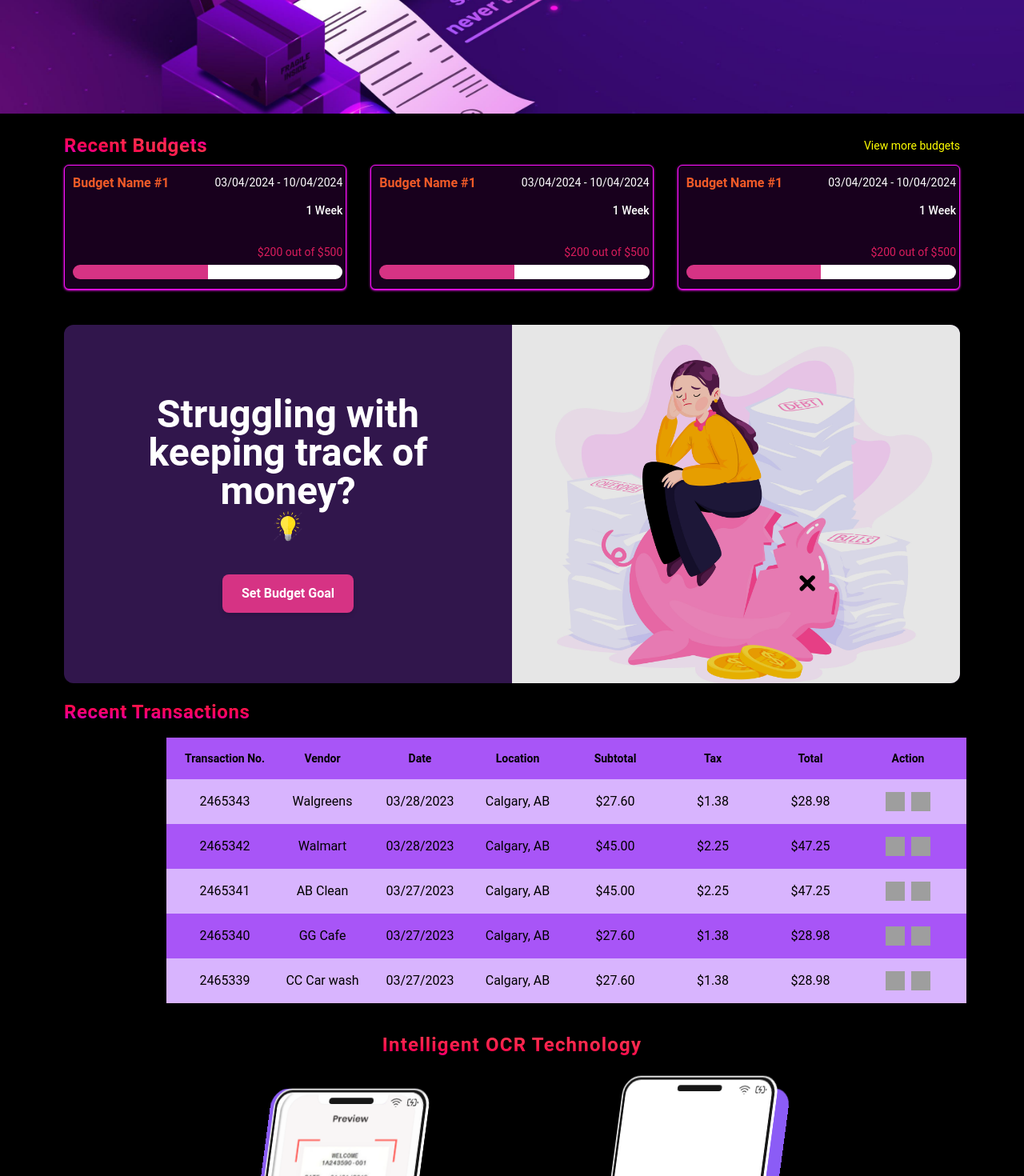
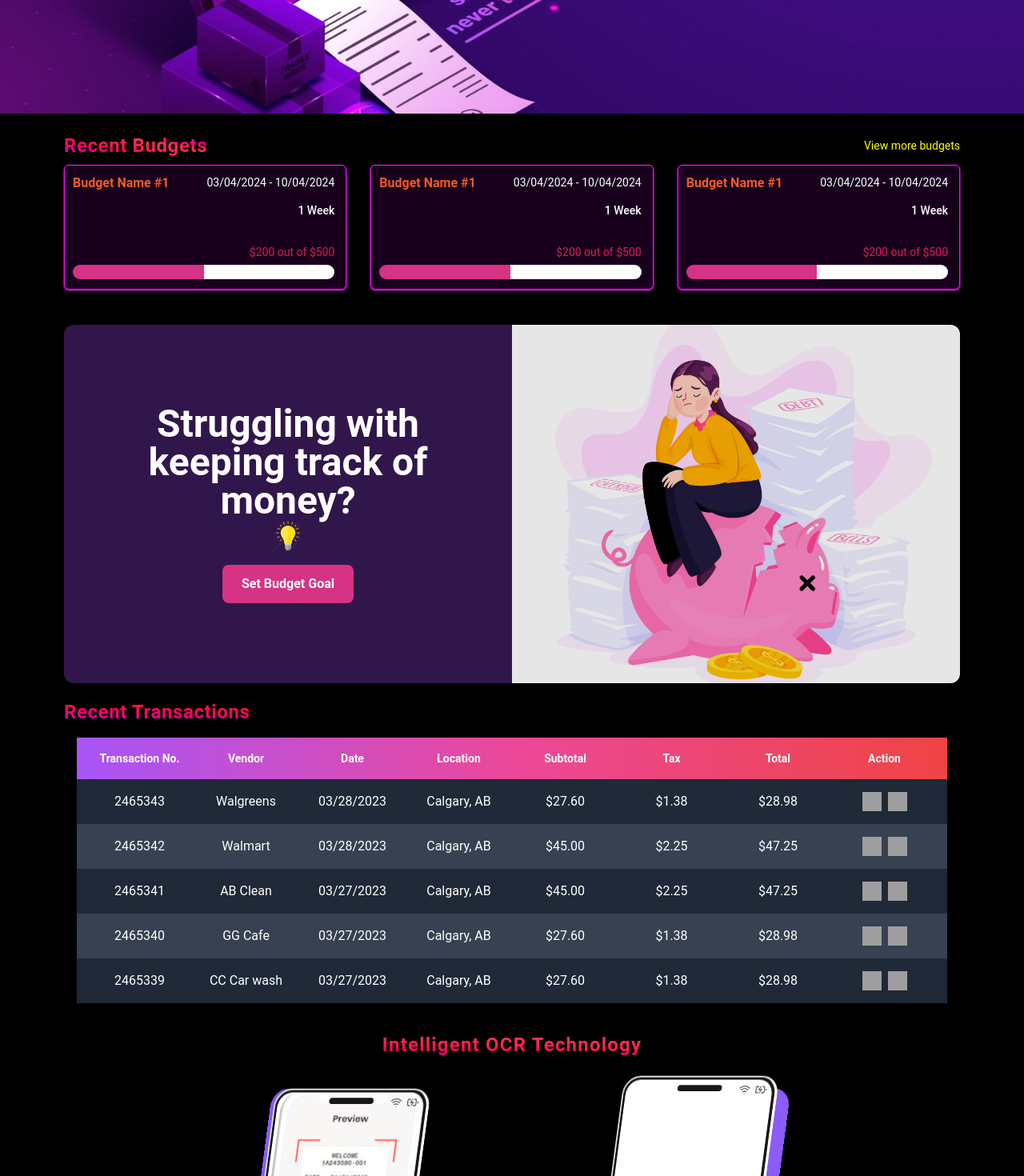
Before and after one commit to Danny2705/budget-application, a React (Create React App) app: page / in a window 1280 px wide. Shown: the part 524-1994 px from the top of the page at 80% size. Built offline with nearby package versions, Linux system fonts and the light colour scheme; no server answers; sample sign-in values are in the browser's storage; grey boxes are pictures that could not be loaded.

Commit message:
Update RecentTransaction color and the margin in budget image

```diff
--- a/src/components/BudgetImage/BudgetImage.jsx
+++ b/src/components/BudgetImage/BudgetImage.jsx
@@ -14,7 +14,7 @@ export default function BudgetImage() {
             />
           </span>
         </span>
-        <button className='mt-6 px-6 py-3 bg-secondary-pink text-white font-semibold rounded-lg shadow-md hover:bg-neon-pink transition duration-300'>
+        <button className='px-6 py-3 bg-secondary-pink text-white font-semibold rounded-lg shadow-md hover:bg-neon-pink transition duration-300'>
           Set Budget Goal
         </button>
       </div>
--- a/src/components/RecentBudget/RecentBudget.jsx
+++ b/src/components/RecentBudget/RecentBudget.jsx
@@ -5,7 +5,7 @@ import React from "react";
 export default function RecentBudget() {
   return (
     <div className='flex flex-col w-full sm:w-[calc(50%-20px)] lg:w-[calc(33.33%-20px)] mb-5'>
-      <div className='flex flex-col grow py-3 pl-2.5 mx-auto w-full bg-[#18001d] rounded-md border border-main-neonPink shadow shadow-main-neonPink'>
+      <div className='flex flex-col grow py-3 px-2.5 mx-auto w-full bg-[#18001d] rounded-md border border-main-neonPink shadow shadow-main-neonPink'>
         <div className='flex gap-5 justify-between text-white'>
           <div className='text-base font-bold leading-5 text-secondary-orangeRed'>
             Budget Name #1
--- a/src/components/RecentTransaction/RecentTransaction.jsx
+++ b/src/components/RecentTransaction/RecentTransaction.jsx
@@ -73,9 +73,9 @@ export default function RecentTransaction() {
 
   return (
     // chatgpt used to add overflow. Prompt: "How to add overflow to the parent div to make the table scrollable horizontally."
-    <div className='wrapper mx-auto gap-1 p-4 max-w-4xl overflow-x-auto md:overflow-x-visible'>
-      <div className='min-w-[1000px]'>
-        <div className='grid grid-cols-8 gap-2 p-4 text-sm font-bold text-black bg-purple-500'>
+    <div className='wrapper mx-auto gap-1 p-4 w-full overflow-x-auto md:overflow-x-visible'>
+      <div className=''>
+        <div className='grid grid-cols-8 gap-2 p-4 text-sm font-bold text-white bg-gradient-to-r from-purple-500 via-pink-500 to-red-500'>
           <div className='text-center'>Transaction No.</div>
           <div className='text-center'>Vendor</div>
           <div className='text-center'>Date</div>
@@ -89,8 +89,8 @@ export default function RecentTransaction() {
           <div
             key={transaction.id}
             className={`grid grid-cols-8 gap-2 p-4 ${
-              index % 2 === 0 ? "bg-purple-300" : "bg-purple-500"
-            }`}
+              index % 2 === 0 ? "bg-gray-800" : "bg-gray-700"
+            } text-white`}
           >
             <div className='text-center'>{transaction.id}</div>
             <div className='text-center'>{transaction.vendor}</div>
```
